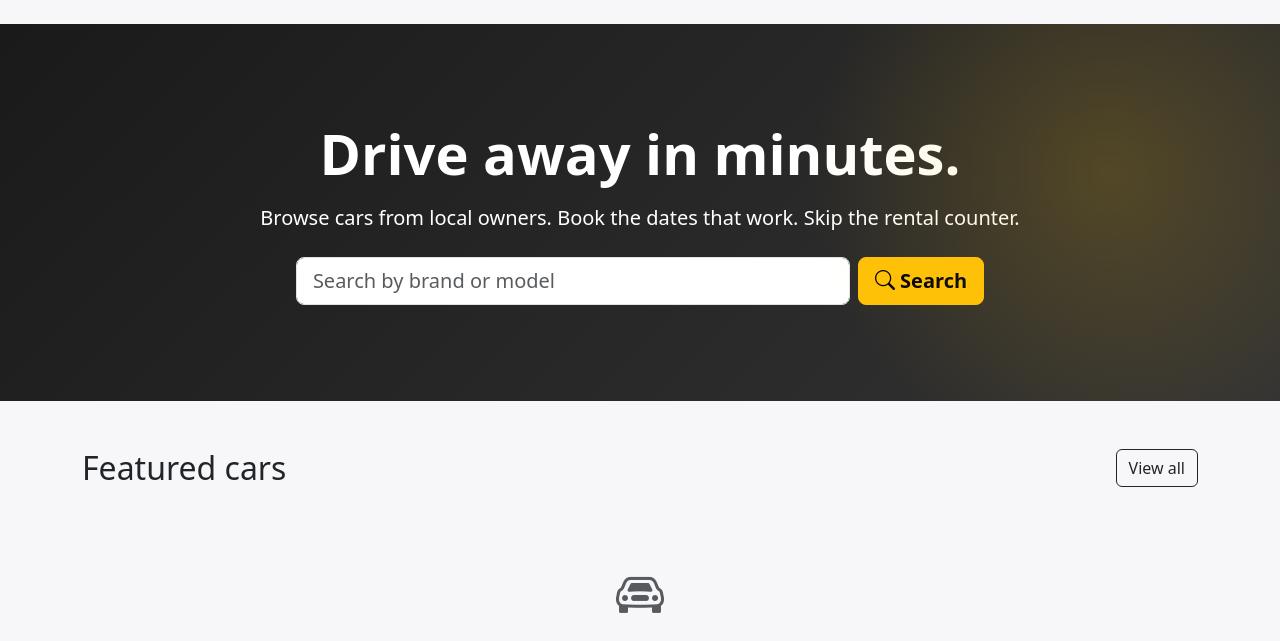
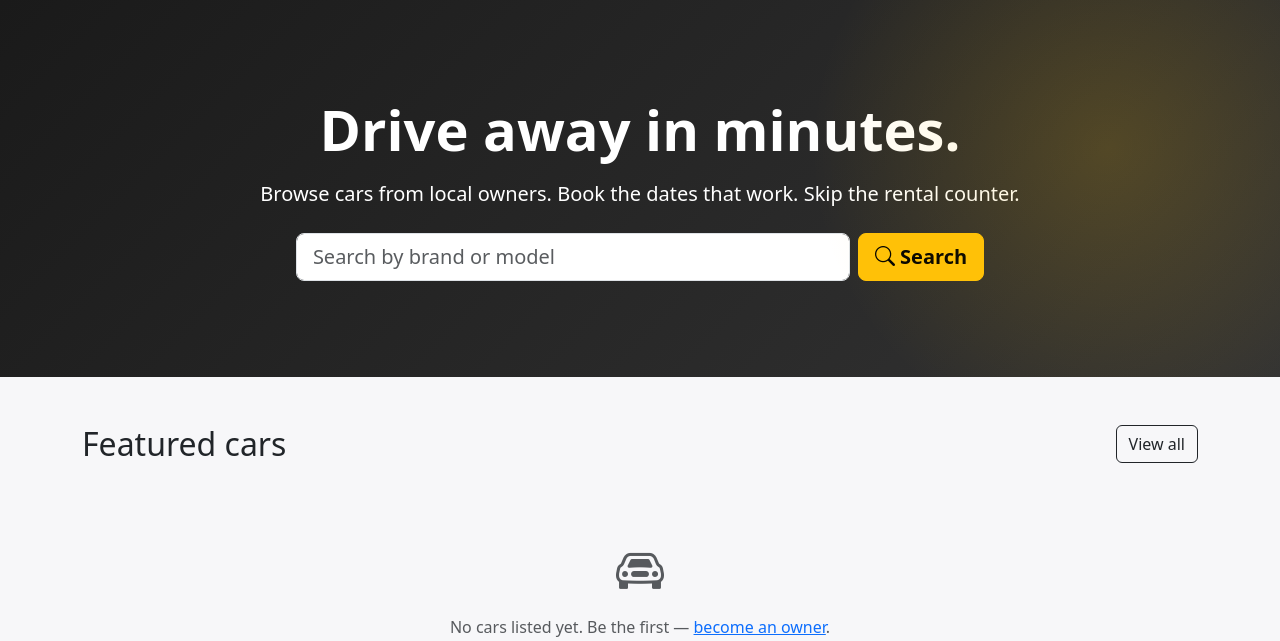
Before and after one commit to SHUUAA/Car_Rental, a Django app: page / in a window 1280 px wide. Shown: the part 60-701 px from the top of the page. Run offline with Django 4.2, Linux system fonts and the light colour scheme; data that the repository does not hold is empty.

Commit message:
Update style.css

```diff
--- a/carRental/static/css/style.css
+++ b/carRental/static/css/style.css
@@ -11,6 +11,7 @@ body {
   background: linear-gradient(135deg, #1a1a1a 0%, #333 100%);
   position: relative;
   overflow: hidden;
+  margin-top: -1.5rem;
 }
 .hero::after {
   content: "";
```
